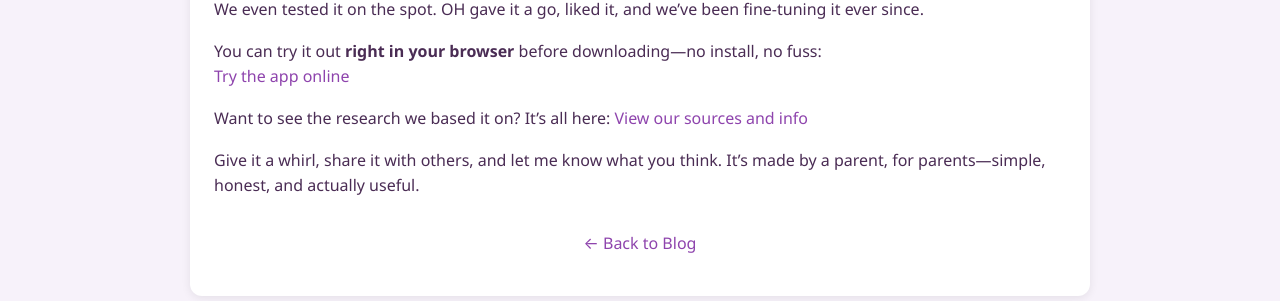
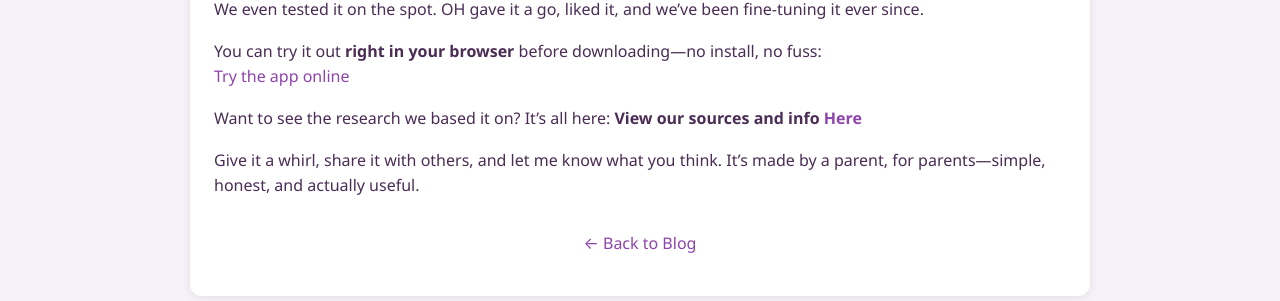
Before and after one commit to dadincommand/dadincommand.github.io, a Jekyll site: the page built from _posts/2025-05-24-Mammas-Milk-Alcohol-Timer.md, in a window 1280 px wide and 1235 px high. Shown: the part 791-1092 px from the top of the window. Built offline with Jekyll 4.4.1, drawn with Linux system fonts in a browser that asks for light colours.

Commit message:
Update 2025-05-24-Mammas-Milk-Alcohol-Timer.md

```diff
--- a/_posts/2025-05-24-Mammas-Milk-Alcohol-Timer.md
+++ b/_posts/2025-05-24-Mammas-Milk-Alcohol-Timer.md
@@ -21,6 +21,6 @@ You can try it out **right in your browser** before downloading—no install, no
 [Try the app online](https://dadincommand.github.io/assets/safesip.html)
 
 Want to see the research we based it on? It’s all here:
-[View our sources and info]({{ '/breastfreport.html' | relative_url }})
+**View our sources and info** [**Here**](Https://dadincommand.github.io/assets/breastfreport.html)
 
 Give it a whirl, share it with others, and let me know what you think. It’s made by a parent, for parents—simple, honest, and actually useful.
```
